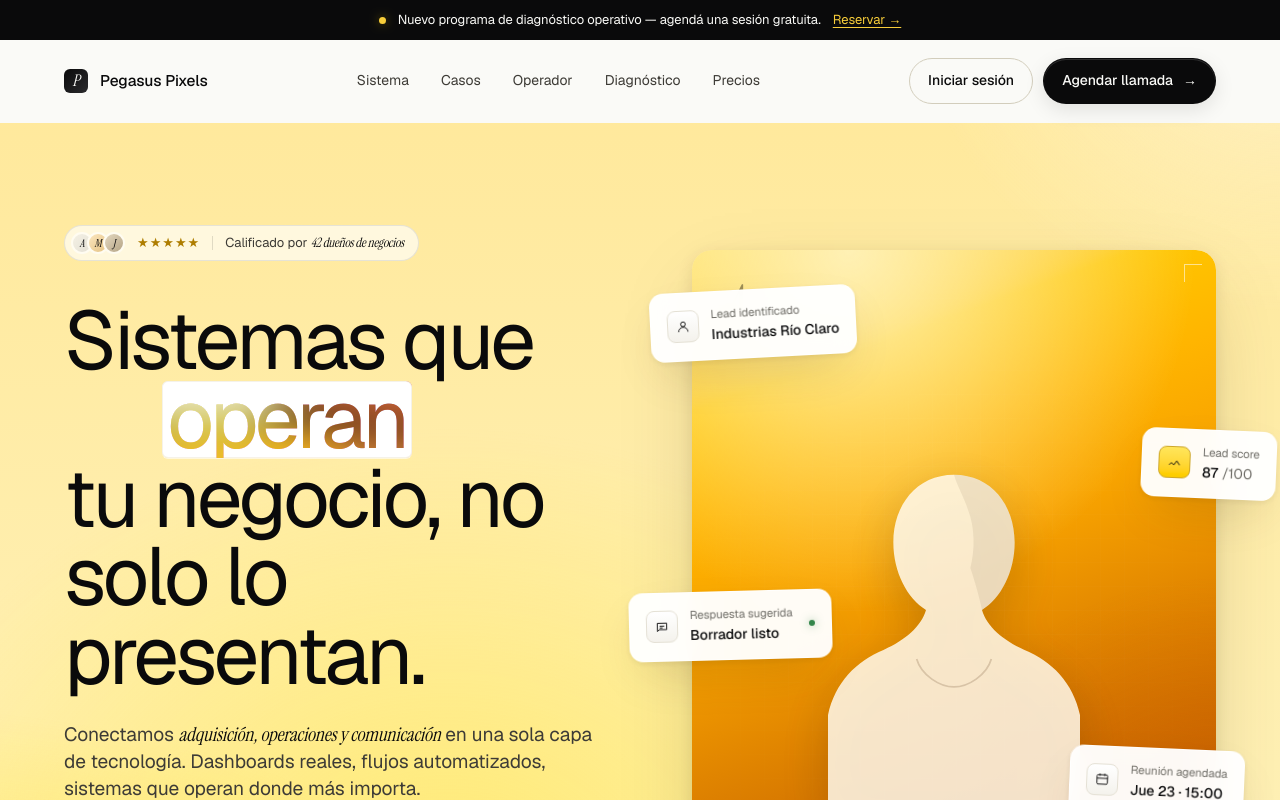
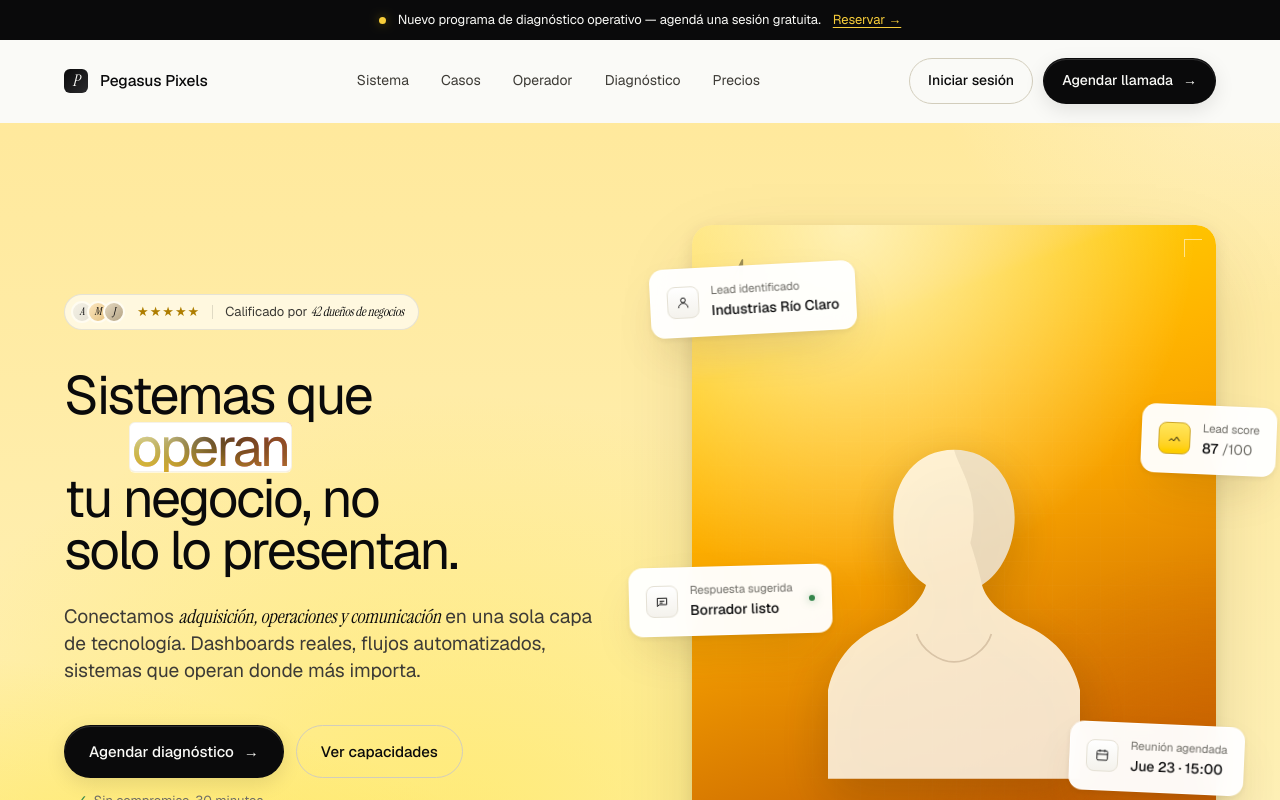
Before and after one commit to dcrecycler-ctrl/Pegasus-Pixels, a Next.js app: page / in a window 1280 px wide. Shown: the top 800 px of the page. Built offline with nearby package versions, Linux system fonts and the light colour scheme.

Commit message:
Reduce hero h1 font size to prevent line wrapping
clamp(38px, 4.2vw, 62px) replaces inherited clamp(48px, 6.4vw, 108px).
Keeps heading to 4 intended lines on desktop.

Co-Authored-By: Claude Sonnet 4.6 <noreply@anthropic.com>

```diff
--- a/app/globals.css
+++ b/app/globals.css
@@ -224,7 +224,7 @@ section { position: relative; }
 .hero-rating .stars { color: var(--sun-deep); letter-spacing: 1px; font-size: 13px; }
 .hero-rating .sep { width: 1px; height: 14px; background: rgba(0,0,0,0.12); }
 
-.hero h1 { max-width: 14ch; letter-spacing: -0.04em; }
+.hero h1 { max-width: 14ch; letter-spacing: -0.04em; font-size: clamp(38px, 4.2vw, 62px); }
 .hero h1 .indent { display: inline-block; padding-left: 1.2em; }
 .hero .sub {
   margin-top: 28px;
```
